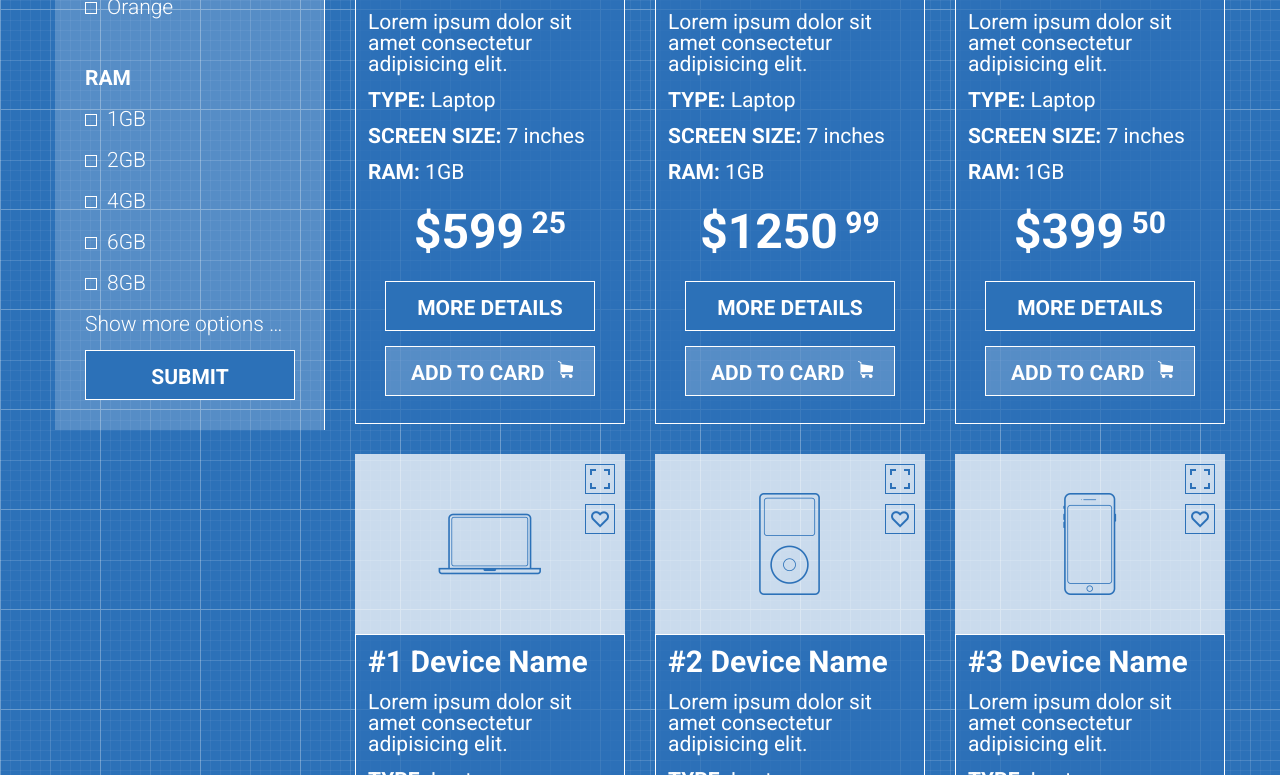
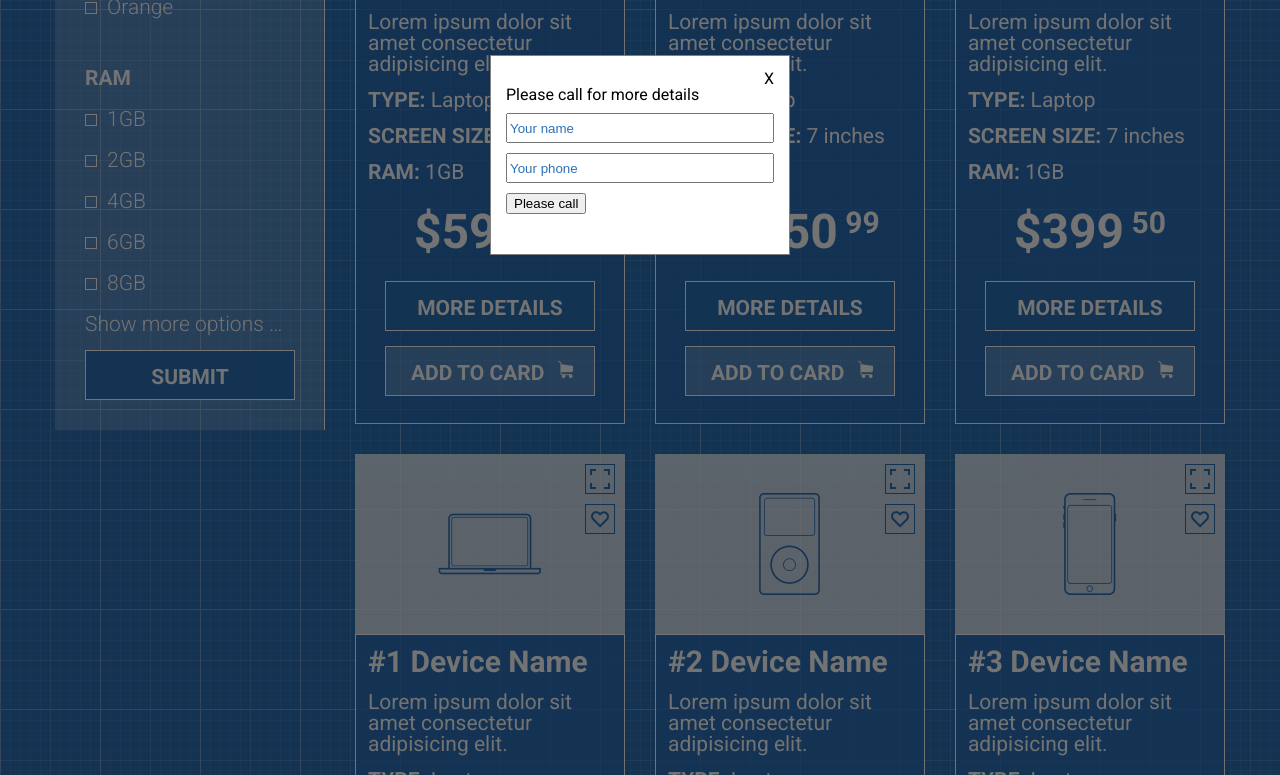
Before and after one commit to TEH3OP/shop_project, a plain HTML site: page index.html in a window 1280 px wide. Both pictures are taken after a click on the button "SUBMIT". Shown: the part 891-1666 px from the top of the page. Drawn offline with Linux system fonts and the light colour scheme.

Commit message:
Added js file

```diff
--- /dev/null
+++ b/app.js
@@ -0,0 +1,51 @@
+"use strict"
+console.log("test");
+
+let productsCountElement = document.getElementById("products-count");
+console.log(productsCountElement);
+
+let addToCardButtons = document.querySelectorAll(".add-to-card");
+console.log(addToCardButtons);
+
+for (let i = 0; i < addToCardButtons.length; i++) {
+    addToCardButtons[i].addEventListener("click", function () {
+        // console.log("clicked " + i);
+        // let  prevProductsCount = +productsCountElement.textContent;
+        // productsCountElement.textContent = prevProductsCount + 1;
+        productsCountElement.textContent = +productsCountElement.textContent + 1;
+        // console.log(productsCountElement.textContent);
+    })
+
+
+}
+
+let modal = document.querySelector(".modal");
+console.log(modal);
+let moreDetailsButton = document.querySelectorAll(".more-details");
+console.log(moreDetailsButton);
+let closeButton = document.querySelector(".btn-close");
+console.log(closeButton);
+
+moreDetailsButton.forEach(item => {
+    item.addEventListener("click", function () {
+        openModal();
+    })
+})
+
+function openModal(){
+    modal.classList.add("show");
+    modal.classList.remove("hide");
+}
+
+function closeModal(){
+    modal.classList.add("hide");
+    modal.classList.remove("show")
+}
+
+closeButton.addEventListener("click", closeModal);
+
+modal.addEventListener("click", function(e){
+    if (e.target === modal){
+        closeModal();
+    }
+})
--- a/index.html
+++ b/index.html
@@ -77,8 +77,7 @@
                             <button class="background_order_button">
                                 <img src="demo_shop/orders_blue.png" alt="Orders">
                             </button>
-                            <div class="circle">4
-                            </div>
+                            <div class="circle" id="products-count">0</div>
                         </div>
 
                     </div>
@@ -512,6 +511,25 @@
         </div>
     </main>
     <footer class="footer">footer</footer>
+
+    <div class="modal">
+        <div class="modal-block">
+            <form>
+                <div class="btn-close">X</div>
+                <h3>Please call for more details</h3>
+                <div class="form-fields">
+                    <input type="text" placeholder="Your name">
+                </div>
+                <div class="form-fields">
+                    <input type="text" placeholder="Your phone">
+                </div>
+                <button>Please call</button>
+            </form>
+
+        </div>
+    </div>
+
+    <script src="app.js"></script>
 </body>
 
 </html>
--- a/style.css
+++ b/style.css
@@ -268,3 +268,41 @@ input::placeholder {
     display: block;
     clear: both;
 }
+
+.modal {
+    display: none;
+    position: fixed;
+    top: 0;
+    left: 0;
+    width: 100%;
+    height: 100%;
+    z-index: 100;
+    background-color: rgba(0, 0, 0, 0.55);
+}
+.modal-block {
+    width: 300px;
+    height: 200px;
+    background-color: white;
+    border:1px solid grey;
+    padding: 15px;
+    margin: 80px auto;
+}
+
+.form-fields {
+    margin: 10px 0;
+}
+.form-fields input {
+    width: 100%;
+    height: 30px;
+}
+.btn-close {
+    text-align: right;
+    cursor: pointer;
+}
+
+.hide {
+    display: none;
+}
+.show {
+    display: block;
+}
--- a/style_products.css
+++ b/style_products.css
@@ -26,10 +26,13 @@
     margin-bottom: 20px;
 }
 
+.list-device-type>li>label{
+    cursor: pointer;
+}
+
 .list-device-type>li>label::before{
     float: left;
     content: "";
-    cursor: pointer;
     display: block;
     width: 10px;
     height: 10px;
```
